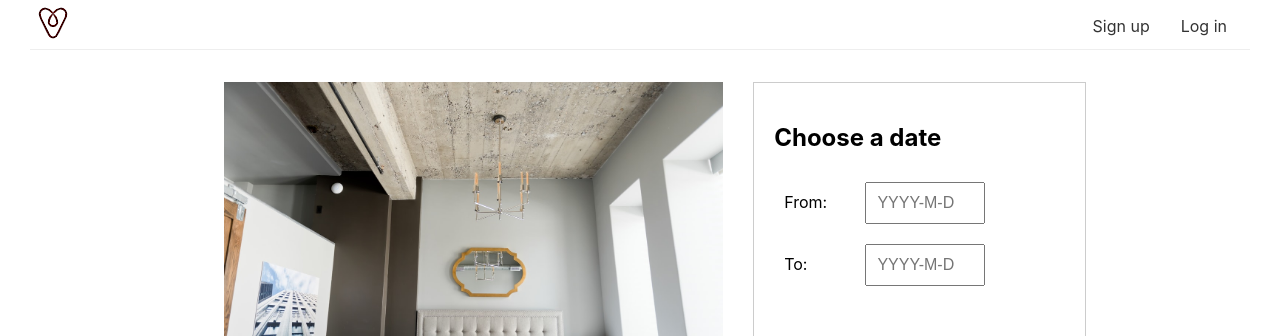
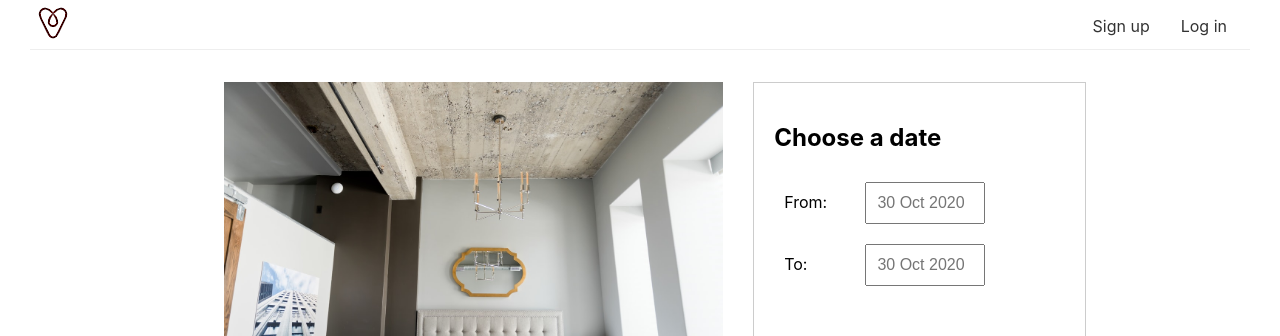
Before and after one commit to LBHABEBIC/airbnb-clone-react-nextjs-2020, a Next.js app: page /houses/1 in a window 1280 px wide. Shown: the top 336 px of the page. Built offline with nearby package versions, Linux system fonts and the light colour scheme.

Commit message:
Configure the DayPickerInput component

```diff
--- a/components/DateRangePicker.js
+++ b/components/DateRangePicker.js
@@ -1,16 +1,64 @@
 import DayPickerInput from 'react-day-picker/DayPickerInput'
 import 'react-day-picker/lib/style.css'
+import dateFnsFormat from 'date-fns/format'
+import dateFnsParse from 'date-fns/parse'
+import { DateUtils } from 'react-day-picker'
+
+import { useState } from 'react'
+
+const parseDate = (str, format, locale) => {
+  const parsed = dateFnsParse(str, format, new Date(), { locale })
+  return DateUtils.isDate(parsed) ? parsed : null
+}
+
+const formatDate = (date, format, locale) =>
+  dateFnsFormat(date, format, { locale })
+
+const format = 'dd MMM yyyy'
 
 export default function DateRangePicker() {
+  const [startDate, setStartDate] = useState(new Date())
+  const [endDate, setEndDate] = useState(new Date())
+
   return (
     <div className='date-range-picker-container'>
       <div>
         <label>From:</label>
-        <DayPickerInput />
+        <DayPickerInput
+          formatDate={formatDate}
+          format={format}
+          parseDate={parseDate}
+          placeholder={`${dateFnsFormat(new Date(), format)}`}
+          dayPickerProps={{
+            modifiers: {
+              disabled: {
+                before: new Date(),
+              },
+            },
+          }}
+          onDayChange={(day) => {
+            setStartDate(day)
+          }}
+        />
       </div>
       <div>
         <label>To:</label>
-        <DayPickerInput />
+        <DayPickerInput
+          formatDate={formatDate}
+          format={format}
+          parseDate={parseDate}
+          placeholder={`${dateFnsFormat(new Date(), format)}`}
+          dayPickerProps={{
+            modifiers: {
+              disabled: {
+                before: new Date(),
+              },
+            },
+          }}
+          onDayChange={(day) => {
+            setEndDate(day)
+          }}
+        />
       </div>
       <style jsx>
         {`
--- a/package.json
+++ b/package.json
@@ -8,6 +8,7 @@
     "start": "next start"
   },
   "dependencies": {
+    "date-fns": "^2.16.1",
     "next": "9.5.5",
     "react": "17.0.1",
     "react-day-picker": "^7.4.8",
```
Also changed, not shown: 1 other file (tests, documents, lock files or other folders).
